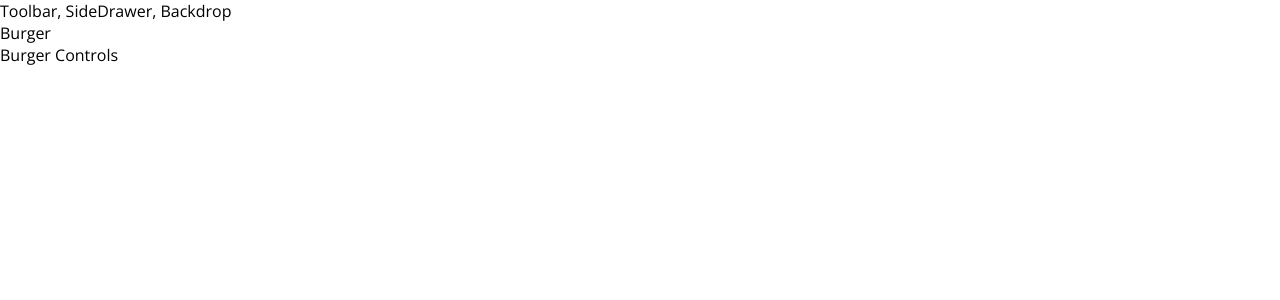
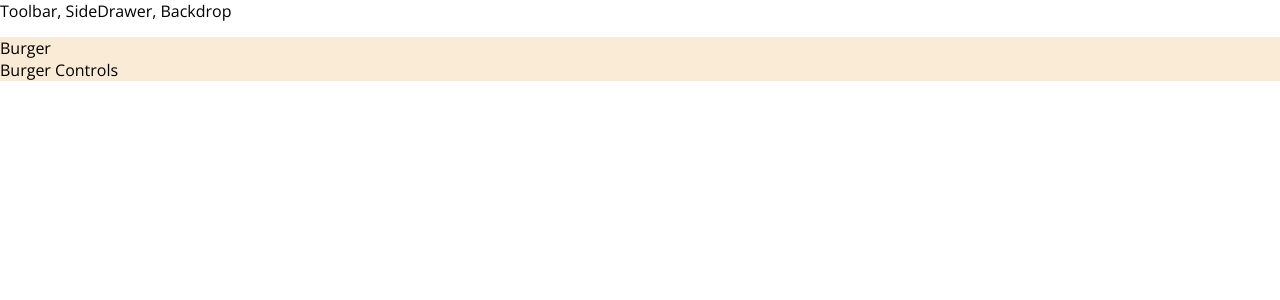
Before and after one commit to karthiks/build-a-burger, a React (Create React App) app: page / in a window 1280 px wide. Shown: the top 300 px of the page. Built offline with nearby package versions, Linux system fonts and the light colour scheme.

Commit message:
Testing CSS Module inbuilt integration from create-react-app

```diff
--- a/src/stateless/layout.js
+++ b/src/stateless/layout.js
@@ -1,10 +1,11 @@
 import React from 'react';
 import Aux from '../hoc/aux'
+import classes from './layout.module.css';
 
 const Layout = (props) => (
     <Aux>
         <div>Toolbar, SideDrawer, Backdrop</div>
-        <main>
+        <main className={classes.Content}>
             {props.children}
         </main>
     </Aux>
--- /dev/null
+++ b/src/stateless/layout.module.css
@@ -0,0 +1,4 @@
+.Content {
+    margin-top: 15px;
+    background-color: antiquewhite;
+}
```
